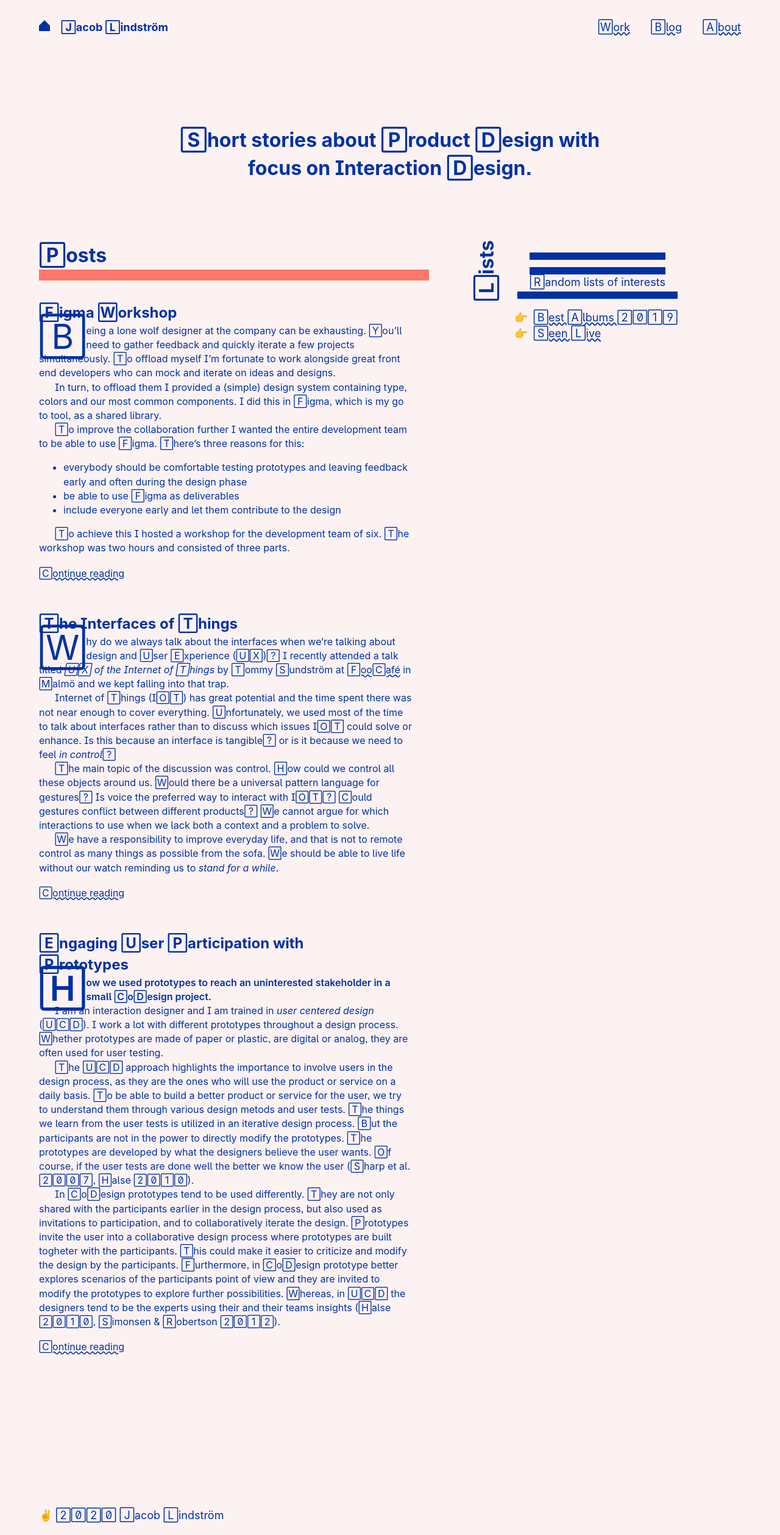
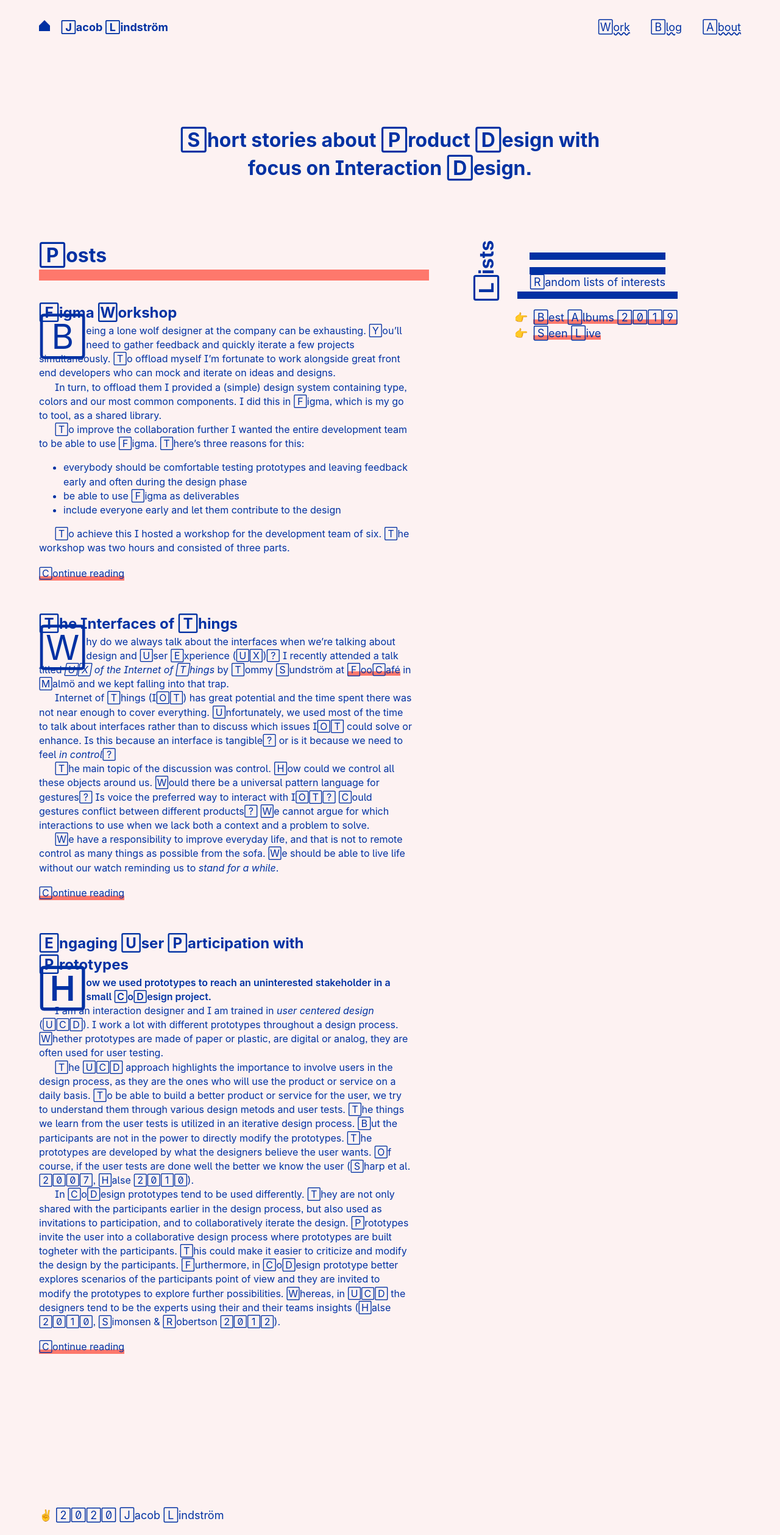
Before and after one commit to jacoblindstrm/jacoblindstrm.github.io, a Jekyll site: the page built from blog.html, in a window 1280 px wide. Shown: the whole page at 61% size. Built offline with Jekyll 4.4.1, drawn with Linux system fonts in a browser that asks for light colours.

Commit message:
Better working link style

```diff
--- a/_includes/style.html
+++ b/_includes/style.html
@@ -95,25 +95,47 @@
         font-size: var(--scale0);
     }
 
-    .landing-hero a,
-    .landing-hero a:visited {
-        color: var(--coral);
+    a,
+    a:visited {
+        box-shadow: inset 0 -0.4rem 0 var(--coral);
+        transition: all ease-in-out 0.15s;
+        text-decoration: none;
+        color: inherit;
     }
 
-    a,
-    a:visited {
-        color: inherit;
-          -webkit-text-decoration-style: wavy;
-        text-decoration-style: wavy;
-        transition: all ease-in-out 0.25s;
+    a:hover,
+    a:active,
+    a:focus {
+        box-shadow: inset 0 -0.6rem 0 var(--coral);
     }
 
-    a:hover {
-        text-decoration-color: var(--coral);
+    /* .landing-hero a,
+    .landing-hero a:visited {
+        box-shadow: none;
+        color: var(--coral);
+    } */
+
+    aside a,
+    aside a:visited,
+    header a,
+    header a:visited {
+        box-shadow: none;
+            -webkit-text-decoration-style: wavy;
+        text-decoration-style: wavy;
+        text-decoration-line: underline;
+        transition: all 0.25s ease;
     }
 
-    a:focus,
-    a:active {
+    aside a:hover,
+    header a:hover {
+        text-decoration-color: var(--coral);
+        box-shadow: none;
+    }
+
+    aside a:focus,
+    aside a:active,
+    header a:focus,
+    header a:active {
         color: var(--coral);
     }
 
--- a/_sass/blog.scss
+++ b/_sass/blog.scss
@@ -102,20 +102,20 @@
             }
         }
 
-        a {
-                -webkit-text-decoration-style: wavy;
-            text-decoration-style: wavy;
-            text-decoration-line: underline;
-            transition: all 0.25s ease;
+        // a {
+        //         -webkit-text-decoration-style: wavy;
+        //     text-decoration-style: wavy;
+        //     text-decoration-line: underline;
+        //     transition: all 0.25s ease;
 
-            &::before {
-                content: none;
-            }
+        //     &::before {
+        //         content: none;
+        //     }
 
-            &:hover {
-                text-decoration-color: var(--coral);
-            }
-        }
+        //     &:hover {
+        //         text-decoration-color: var(--coral);
+        //     }
+        // }
 
         @media (max-width: floor($screen-m - 1)) {
             h2,
--- a/_sass/button.scss
+++ b/_sass/button.scss
@@ -9,5 +9,5 @@
 
 .read-more {
     margin-top: 1rem;
-    display: block;
+    display: inline-block;
 }
--- a/_sass/type.scss
+++ b/_sass/type.scss
@@ -4,7 +4,7 @@
 
 @media (prefers-color-scheme: dark) {
     body {
-        --text-GRAD: 485;
+        --text-GRAD: 4;
     }
 }
 
@@ -58,33 +58,33 @@
     font-weight: 570;
 }
 
-article .body a {
-    text-decoration: none;
-    position: relative;
-}
+// article .body a {
+//     text-decoration: none;
+//     position: relative;
+// }
 
-article .body a::before {
-    content: "";
-    background: var(--coral);
-    position: absolute;
-    top: 65%;
-    height: calc(var(--scale0) / 2);
-    width: 100%;
-    transition: all 0.2s ease;
-    mix-blend-mode: multiply;
-    pointer-events: none;
-        -webkit-clip-path: polygon(0% 0%, 35% 15%, 100% 0%, 100% 85%, 0% 100%);
-    clip-path: polygon(0% 0%, 35% 15%, 100% 0%, 100% 85%, 0% 100%);
+// article .body a::before {
+//     content: "";
+//     background: var(--coral);
+//     position: absolute;
+//     top: 65%;
+//     height: calc(var(--scale0) / 2);
+//     width: 100%;
+//     transition: all 0.2s ease;
+//     mix-blend-mode: multiply;
+//     pointer-events: none;
+//         -webkit-clip-path: polygon(0% 0%, 35% 15%, 100% 0%, 100% 85%, 0% 100%);
+//     clip-path: polygon(0% 0%, 35% 15%, 100% 0%, 100% 85%, 0% 100%);
 
-    @media (prefers-color-scheme: dark) {
-       z-index: -1;
-       mix-blend-mode: normal;
-    }
-}
+//     @media (prefers-color-scheme: dark) {
+//        z-index: -1;
+//        mix-blend-mode: normal;
+//     }
+// }
 
-article .body a:hover::before {
-    top: 40%;
-    height: calc((var(--scale0) / 2) * 1.25);
-        -webkit-clip-path: polygon(0% 0%, 40% 25%, 100% 0%, 100% 75%, 5% 100%);
-    clip-path: polygon(0% 0%, 40% 25%, 100% 0%, 100% 75%, 5% 100%);
-}
+// article .body a:hover::before {
+//     top: 40%;
+//     height: calc((var(--scale0) / 2) * 1.25);
+//         -webkit-clip-path: polygon(0% 0%, 40% 25%, 100% 0%, 100% 75%, 5% 100%);
+//     clip-path: polygon(0% 0%, 40% 25%, 100% 0%, 100% 75%, 5% 100%);
+// }
```
